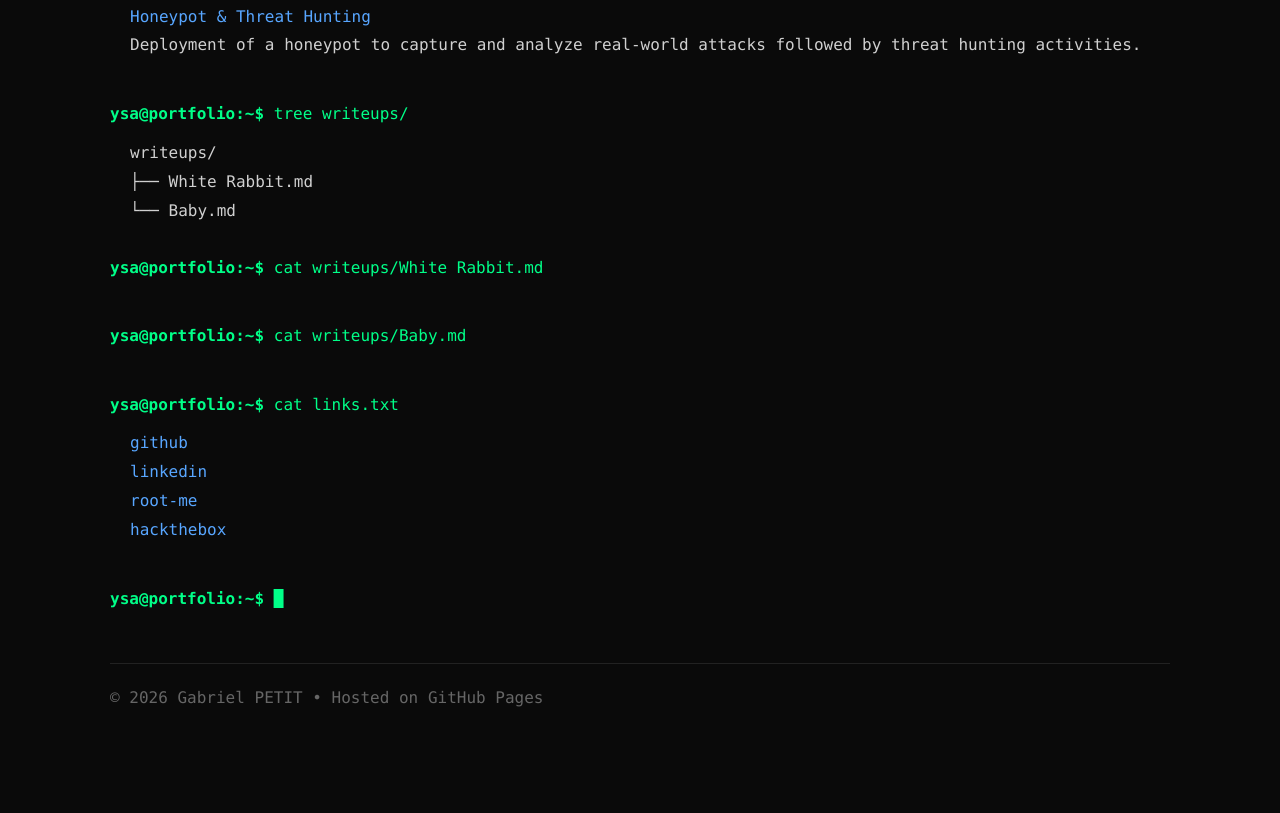
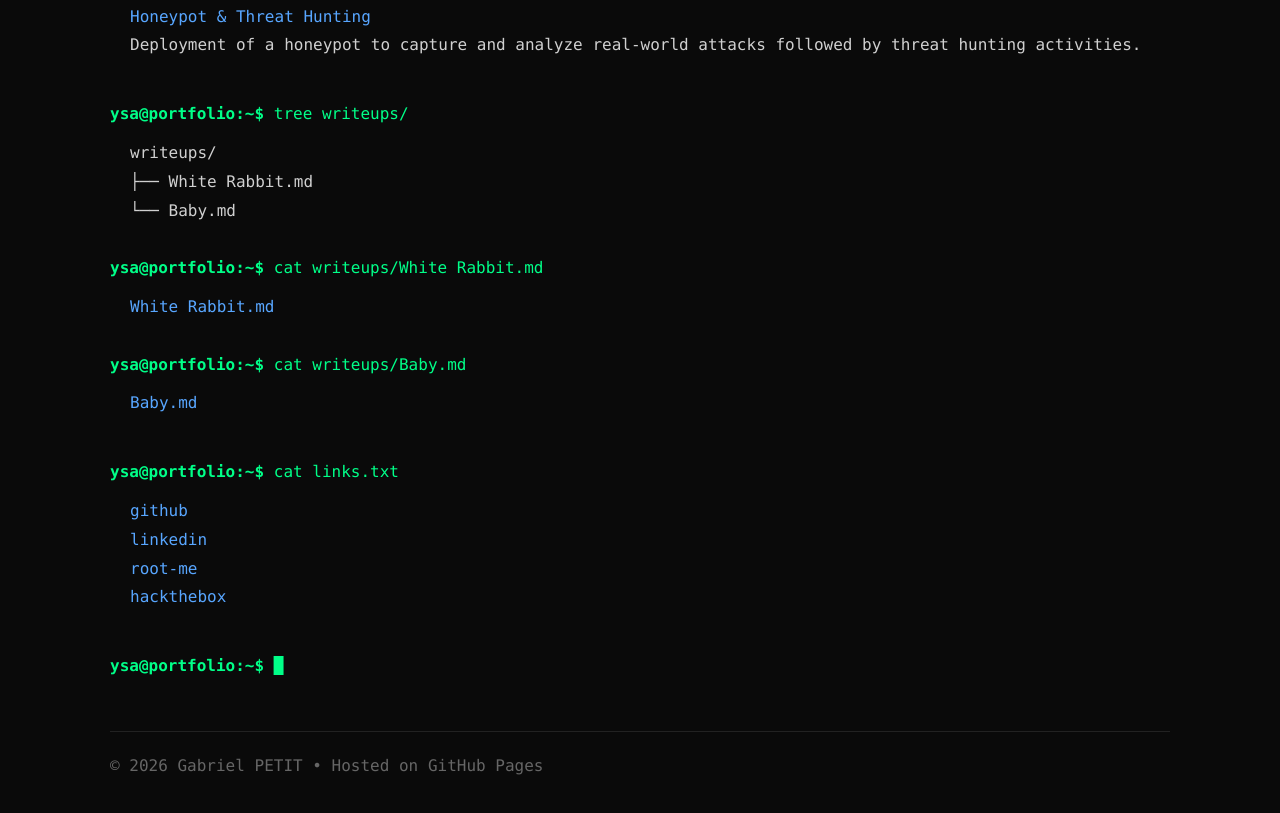
Before and after one commit to Gabriel-P-IT/gabriel-p-it.github.io, a plain HTML site: page index.html in a window 1280 px wide. Shown: the part 2764-3577 px from the top of the page. Before the commit the page ends 3517 px from the top, so only its background shows below. Drawn offline with Linux system fonts and the light colour scheme.

Commit message:
Update links for White Rabbit and Baby writeups

```diff
--- a/index.html
+++ b/index.html
@@ -347,7 +347,7 @@ writeups/<br>
 </div>
 
 <div class="output">
-<a href="https://github.com/Gabriel-P-IT/Writeups-HTB_Labs/blob/main/White%20Rabbit.md">
+<a href="https://github.com/Gabriel-P-IT/Writeups-HTB_Labs/blob/main/White%20Rabbit.md">White Rabbit.md</a>
 </div>
 
 <br>
@@ -357,7 +357,7 @@ writeups/<br>
 </div>
 
 <div class="output">
-<a href="https://github.com/Gabriel-P-IT/Writeups-HTB_Labs/blob/main/White%20Rabbit.md">
+<a href="https://github.com/Gabriel-P-IT/Writeups-HTB_Labs/blob/main/Baby.md">Baby.md</a>
 </div>
 </section>
 
```
